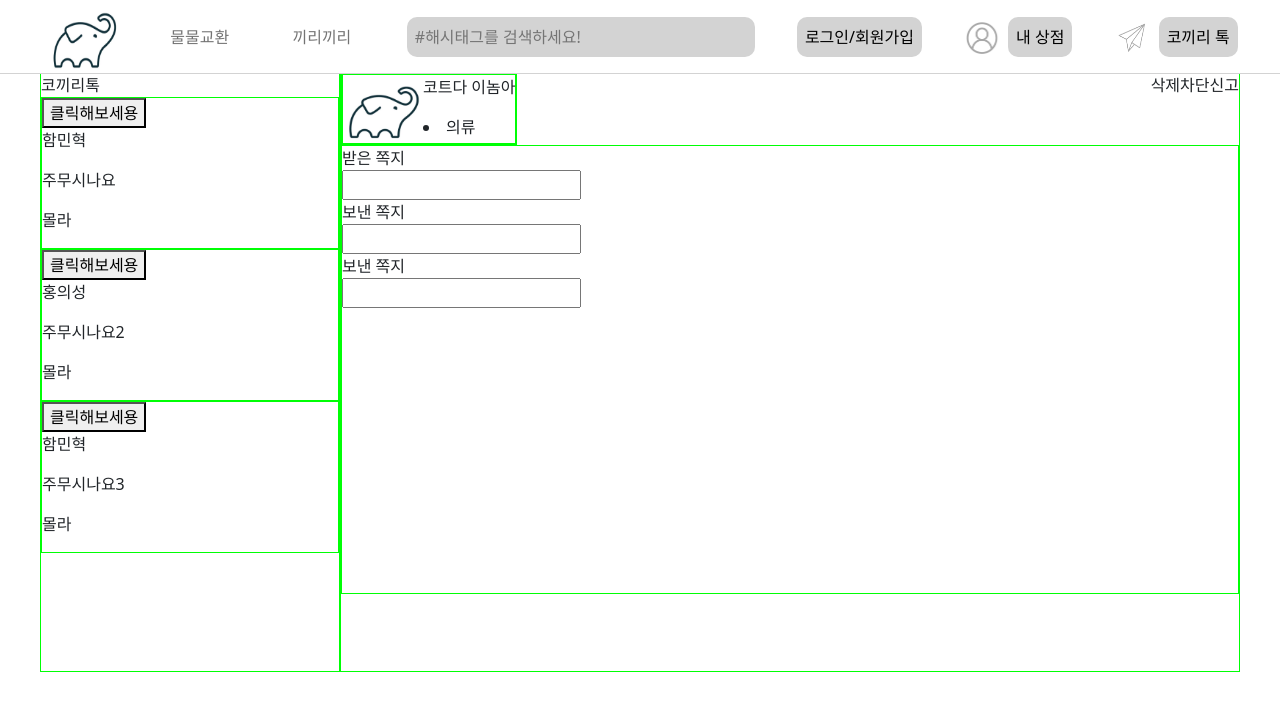
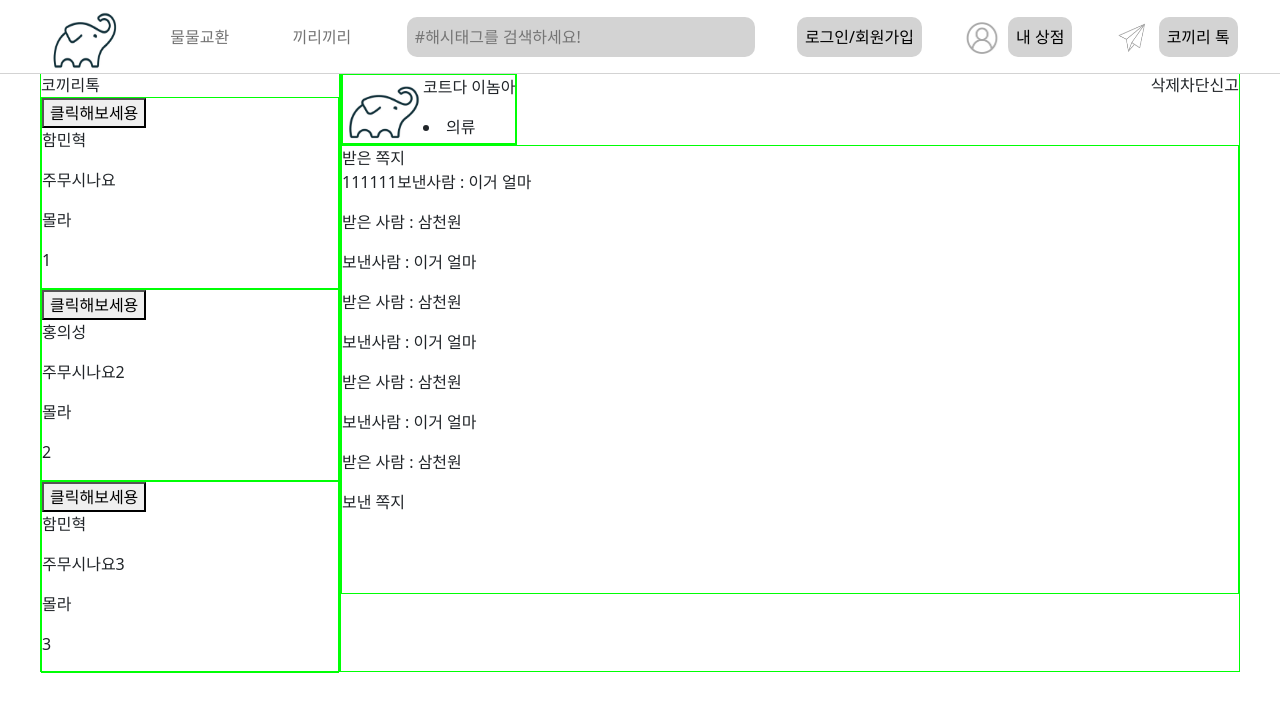
Before and after one commit to F3F-T/COKIRI, a React (Create React App) app in the folder frontend/: page /kokiritalk in a window 1280 px wide. Shown: the top 712 px of the page. Built offline with nearby package versions, Linux system fonts and the light colour scheme.

Commit message:
[ADD]채팅방 함민혁 고민해결2

```diff
--- a/frontend/src/component/talk/Message.tsx
+++ b/frontend/src/component/talk/Message.tsx
@@ -3,24 +3,70 @@ import React from "react";
 import MyPage from "../MyPageSet";
 
 
-interface props{
-    send : string;
-    receive : string;
-    key : number;
+interface keyProps {
+    keys: number;
 }
-const TalkListRight = (props3 : props)=>{
 
-    return(
+
+const Message = (key: keyProps) => {
+
+    const message: string[] = ["보낸사람 : 이거 얼마", "받은 사람 : 삼천원",
+        "보낸사람 : 이거 얼마", "받은 사람 : 삼천원",
+        "보낸사람 : 이거 얼마", "받은 사람 : 삼천원",
+        "보낸사람 : 이거 얼마", "받은 사람 : 삼천원"
+    ]
+
+    const objectMessage = [{
+        keys: 1,
+        message: ["111111보낸사람 : 이거 얼마", "받은 사람 : 삼천원",
+            "보낸사람 : 이거 얼마", "받은 사람 : 삼천원",
+            "보낸사람 : 이거 얼마", "받은 사람 : 삼천원",
+            "보낸사람 : 이거 얼마", "받은 사람 : 삼천원"
+        ]
+    },
+        {
+            keys: 2,
+            message: ["22222보낸사람 : 이거 얼마", "받은 사람 : 삼천원",
+                "보낸사람 : 이거 얼마", "받은 사람 : 삼천원",
+                "보낸사람 : 이거 얼마", "받은 사람 : 삼천원",
+                "보낸사람 : 이거 얼마", "받은 사람 : 삼천원"
+            ]
+        },
+        {
+            keys: 3,
+            message: ["3333333보낸사람 : 이거 얼마", "받은 사람 : 삼천원",
+                "보낸사람 : 이거 얼마", "받은 사람 : 삼천원",
+                "보낸사람 : 이거 얼마", "받은 사람 : 삼천원",
+                "보낸사람 : 이거 얼마", "받은 사람 : 삼천원"
+            ]
+        },
+
+
+    ]
+
+    console.log("키 값")
+    console.log(key.keys);
+
+    const realKey = key.keys;
+    // axios.get( url/chatroom/realKey=1)
+
+
+
+
+    return (
         <>
             <div className={styles.send}>
                 <div className={styles.sendTitle}>받은 쪽지</div>
-                <input className={styles.sendContent} type={"text"} />
+                {/*<input className={styles.sendContent} type={"text"} />*/}
+                {objectMessage[realKey-1].message.map((singleMessage: string) => (
+                    <p>{singleMessage}</p>
+                ))}
             </div>
             <div className={styles.receive}>
                 <div className={styles.receiveTitle}>보낸 쪽지</div>
-                <input className={styles.receiveContent} type={"text"} />
+                {/*<input className={styles.receiveContent} type={"text"} />*/}
             </div>
         </>
     )
 }
-export default TalkListRight;
+export default Message;
--- a/frontend/src/component/talk/TalkList.tsx
+++ b/frontend/src/component/talk/TalkList.tsx
@@ -5,6 +5,7 @@ import spamImg from "../img/spam.png"
 import classNames from "classnames/bind";
 import {storeCategory} from "../../store/categoryReducer";
 import {useDispatch, useSelector} from "react-redux";
+import Message from "./Message";
 
 
 
@@ -15,7 +16,7 @@ interface props{
     partner : string;
     lastContent : string;
     date : string;
-    keys : number;
+    keys? : number;
 }
 // const object ={
 //     a: 1,
@@ -37,6 +38,7 @@ const TalkListLeft = (props2:props)=>{
                     <p className={styles.talkPartner}>{props2.partner}</p>
                     <p className={styles.lastContent}>{props2.lastContent}</p>
                     <p className={styles.date}>{props2.date}</p>
+                    <p className={styles.date}>{props2.keys}</p>
                 </div>
         </>
     )
@@ -68,28 +70,7 @@ const TalkList = (props2: props) => {
 
     return (
         <>
-
-            {console.log(props2)}
-            <div className={styles.talkContent}>
-                <button onClick={props2.onClick}>클릭해보세용</button>
-                <p className={styles.talkPartner}>{props2.partner}</p>
-                <p className={styles.lastContent}>{props2.lastContent}</p>
-                <p className={styles.date}>{props2.date}</p>
-            </div>
-            {
-                props2.keys === 1
-            }
-
-            {/*{props2.click == undefined&&*/}
-            {/*    <TalkListLeft partner={props2.partner} lastContent={props2.lastContent} date={props2.date}/>*/}
-            {/*}*/}
-            {/*{props2.click == true &&*/}
-            {/*    <>  {    console.log("dsd",props2.click)*/}
-            {/*    }*/}
-            {/*        <TalkListLeft partner={props2.partner} lastContent={props2.lastContent} date={props2.date}/>*/}
-            {/*        <TalkListRight/>*/}
-            {/*    </>*/}
-            {/*}*/}
+            <TalkListLeft keys={props2.keys} onClick={props2.onClick} partner={props2.partner} lastContent={props2.lastContent} date={props2.date}/>
         </>
 
     );
--- a/frontend/src/routes/KokiriTalk.tsx
+++ b/frontend/src/routes/KokiriTalk.tsx
@@ -6,6 +6,7 @@ import Comments from "../component/comments/Comments";
 import Card from "../component/tradeCard/Card";
 import TalkList from "../component/talk/TalkList";
 import {useNavigate} from "react-router-dom";
+import Message from "../component/talk/Message";
 
 
 
@@ -35,14 +36,22 @@ const OnClickTalkList = (props3:props) => {
 const KokiriTalk = () => {
     const navigate = useNavigate();
     const [ click, setClick ] = useState(false)
+    const [key,setKey] = useState<number>(1)
 
+
+    const onClickTalkList = () => {
+        setKey(1);
+    }
 
     const onClickTalkList2 = () => {
         console.log("2번 클릭 이벤트");
+        setKey(2);
+
     }
 
     const onClickTalkList3 = () => {
         console.log("3번 클릭 이벤트")
+        setKey(3);
     }
 
 //
@@ -52,7 +61,7 @@ const KokiriTalk = () => {
                 <div className={styles.leftHeader}>코끼리톡</div>
                 <div className={styles.talkContainer}>
 
-                 <TalkList keys={1} partner={"함민혁"} lastContent={"주무시나요"} date={"몰라"} onClick = {OnClickTalkList} />
+                 <TalkList keys={1} partner={"함민혁"} lastContent={"주무시나요"} date={"몰라"} onClick = {onClickTalkList} />
                  <TalkList keys={2} partner={"홍의성"} lastContent={"주무시나요2"} date={"몰라"} onClick = {onClickTalkList2} />
                  <TalkList keys={3} partner={"함민혁"} lastContent={"주무시나요3"} date={"몰라"} onClick = {onClickTalkList3} />
                 </div>
@@ -70,7 +79,7 @@ const KokiriTalk = () => {
                     </div>
                 </div>
                 <div className={styles.talkContainer2}>
-                    <OnClickTalkList/>
+                    <Message keys={key}/>
                 </div>
             </div>
         </div>
```
